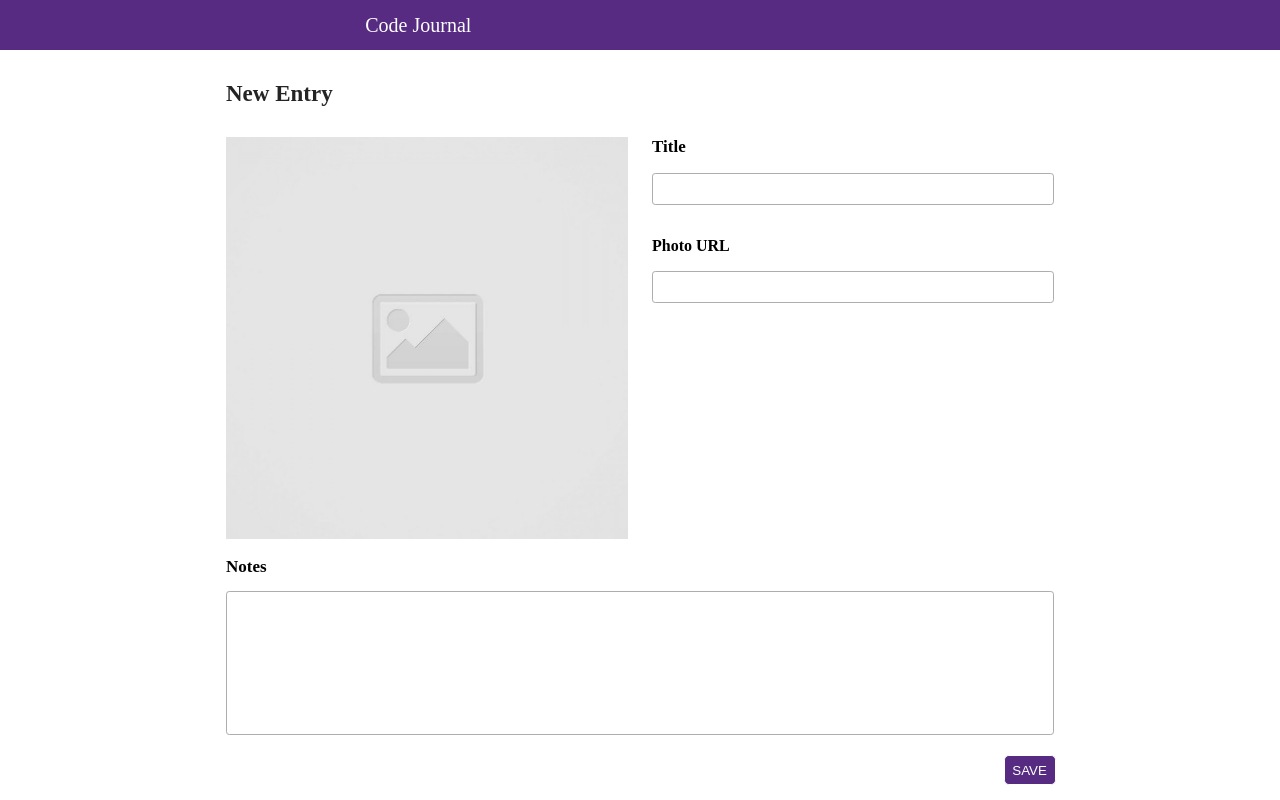
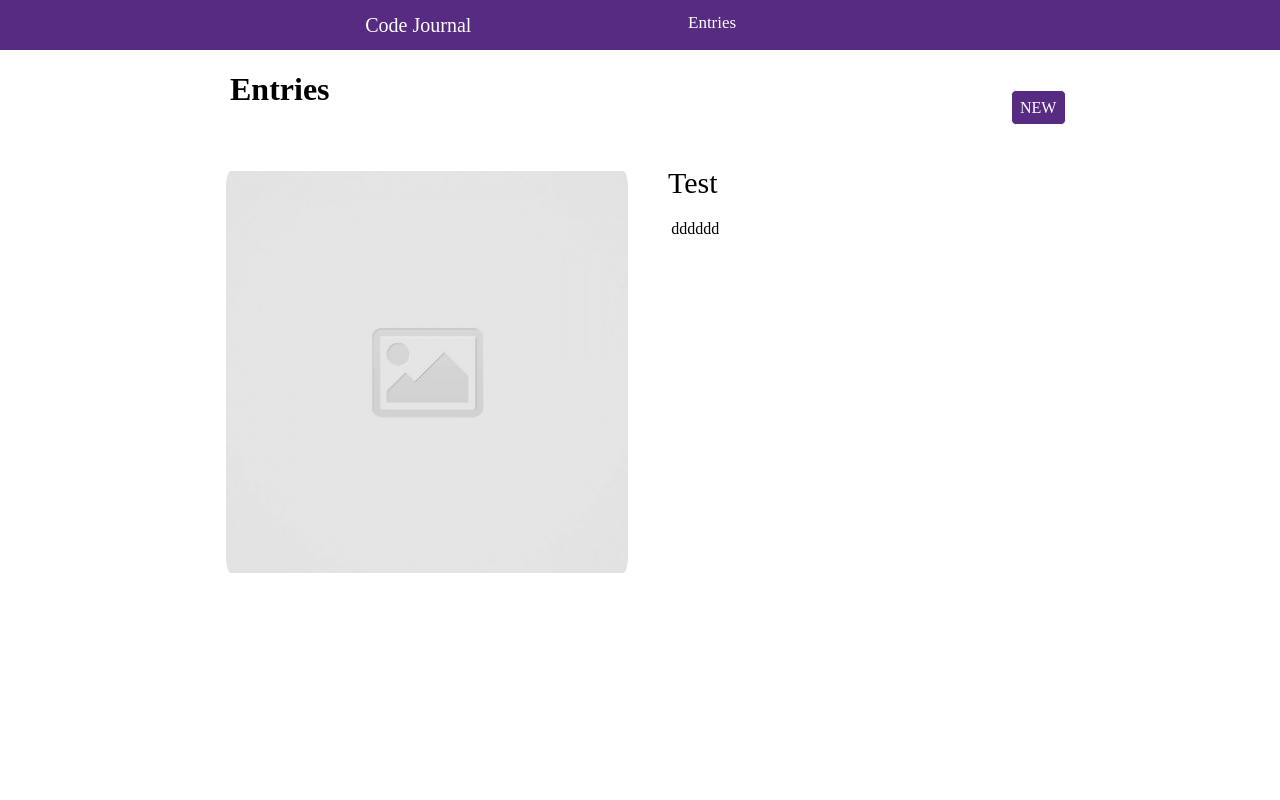
Before and after one commit to joshuapreciado/new-code-journal, a website: page index.html in a window 1280 px wide. Drawn offline with Linux system fonts and the light colour scheme; a web font is replaced by a local one.

Commit message:
Updated html

```diff
--- a/index.html
+++ b/index.html
@@ -1,30 +1,30 @@
 <!DOCTYPE html>
 <html lang="en">
+
 <head>
   <meta charset="UTF-8">
   <meta name="viewport" content="width=device-width, initial-scale=1.0">
   <title>Code Journal</title>
   <link rel="icon" href="images/favicon.ico">
-  <link
-    rel="stylesheet"
-    href="https://cdnjs.cloudflare.com/ajax/libs/font-awesome/6.0.0/css/all.min.css"
+  <link rel="stylesheet" href="https://cdnjs.cloudflare.com/ajax/libs/font-awesome/6.0.0/css/all.min.css"
     integrity="sha512-9usAa10IRO0HhonpyAIVpjrylPvoDwiPUiKdWk5t3PyolY1cOd4DSE0Ga+ri4AuTroPR5aQvXU9xC6qOPnzFeg=="
-    crossorigin="anonymous"
-    referrerpolicy="no-referrer" />
+    crossorigin="anonymous" referrerpolicy="no-referrer" />
   <link rel="stylesheet" href="css/reset.css">
   <link rel="stylesheet" href="css/layout.css">
   <link rel="stylesheet" href="css/styles.css">
   <link href="https://fonts.googleapis.com/css2?family=Open+Sans&family=Proza+Libre&display=swap" rel="stylesheet">
 </head>
+
 <body>
   <header>
     <div class="containertwo">
       <h3 class="heading-text">Code Journal</h3>
+      <nav><a href="#entries-form" class="entrieslink">Entries</a></nav>
     </div>
   </header>
   <main>
   </main>
-  <div data-view="entry-form" id="entry-form" class="entryformclass">
+  <div data-view="entry-form" id="entry-form" class="entryformclass hidden">
     <form>
       <div class="container">
         <div class="column-full">
@@ -38,19 +38,9 @@
           </div>
           <div class="column-half">
             <label class="titletextlabel" for="titletext">Title</label>
-            <input
-            required
-            size="35"
-            name="titleText"
-            class="titletext"
-            type="text">
+            <input required size="35" name="titleText" class="titletext" type="text">
             <label class="phototextlabel" for="phototext">Photo URL</label>
-            <input
-            required
-            size="35"
-            name="photoText"
-            class="phototext"
-            type="text">
+            <input required size="35" name="photoText" class="phototext" type="text">
           </div>
           <div class="column-full">
             <h2>Notes</h2>
@@ -63,7 +53,26 @@
       </div>
     </form>
   </div>
+  <div data-view="entries" id="entries-form" class="entriesformclass ">
+    <div class="container">
+      <div class="row justifyconspaceb">
+        <h1>Entries</h1>
+        <a id="newentry" href="index.html">NEW</a>
+      </div>
+      <ul id="unordered-list" class="unorderedentries">
+        <li class="row">
+          <img class="imgexample column-half borderradius margintop" src="images/placeholder-image-square.jpg"
+            alt="placeholder">
+          <div class="column-half">
+            <h1 class="entryheading">Test</h1>
+            <p class="marginleftlist">dddddd</p>
+          </div>
+        </li>
+      </ul>
+    </div>
+  </div>
   <script src="js/data.js"></script>
   <script src="js/main.js"></script>
 </body>
+
 </html>
```
